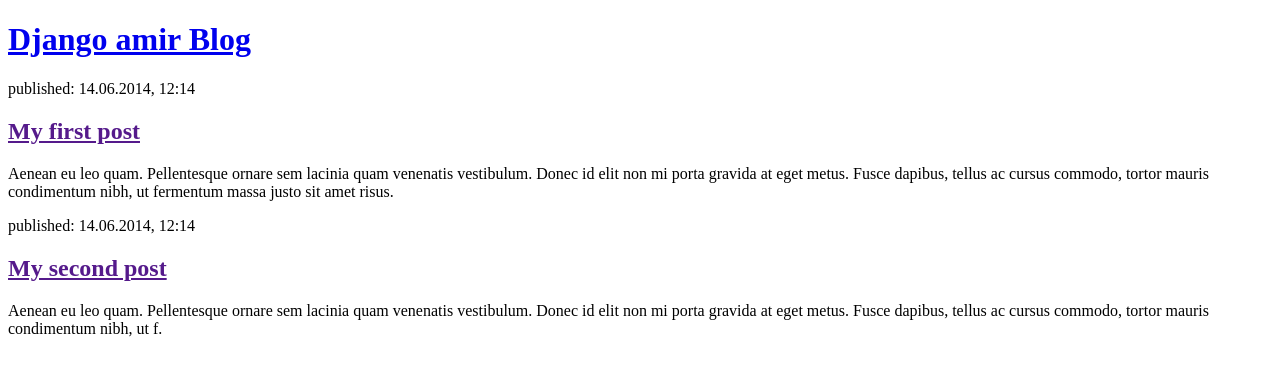
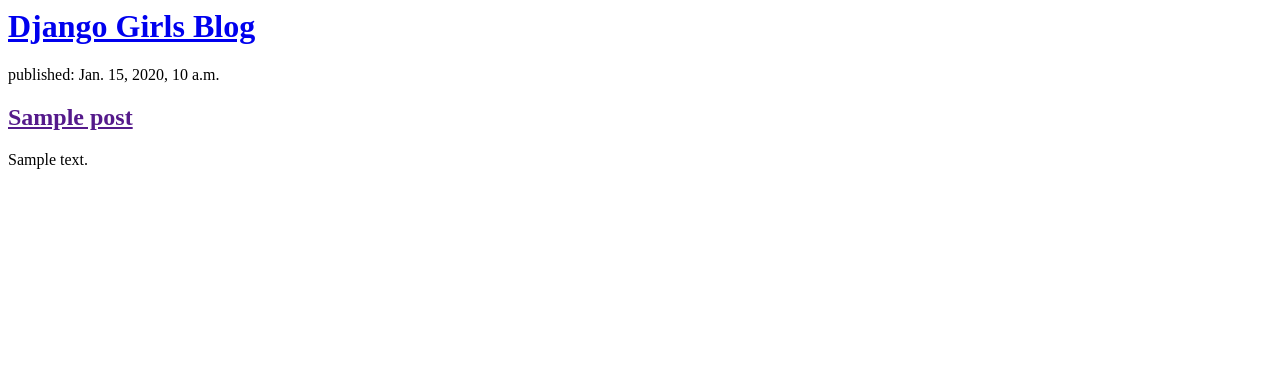
Before and after one commit to amirhosseinshakoori/blog-django, a Django app: template mysite/blog/templates/blog/post_list.html in a window 1280 px wide. Shown: the top 376 px of the page. Run offline with Django 5.2, Linux system fonts and the light colour scheme; the template is opened without the code that fills it: values that come from a table or form of the project are taken from there, others are empty; tables that the repository leaves empty hold one stand-in row (values such as "Sample post"); parts of the project's set-up code (start-up, migrations or seed data) failed here and were passed over.

Commit message:
updeat post_list.html

```diff
--- a/mysite/blog/templates/blog/post_list.html
+++ b/mysite/blog/templates/blog/post_list.html
@@ -1,23 +1,11 @@
-<!DOCTYPE html>
-<html>
-    <head>
-        <title>Django Amir blog</title>
-    </head>
-    <body>
-        <header>
-            <h1><a href="/">Django amir Blog</a></h1>
-        </header>
+<header>
+    <h1><a href="/">Django Girls Blog</a></h1>
+</header>
 
-        <article>
-            <time>published: 14.06.2014, 12:14</time>
-            <h2><a href="">My first post</a></h2>
-            <p>Aenean eu leo quam. Pellentesque ornare sem lacinia quam venenatis vestibulum. Donec id elit non mi porta gravida at eget metus. Fusce dapibus, tellus ac cursus commodo, tortor mauris condimentum nibh, ut fermentum massa justo sit amet risus.</p>
-        </article>
-
-        <article>
-            <time>published: 14.06.2014, 12:14</time>
-            <h2><a href="">My second post</a></h2>
-            <p>Aenean eu leo quam. Pellentesque ornare sem lacinia quam venenatis vestibulum. Donec id elit non mi porta gravida at eget metus. Fusce dapibus, tellus ac cursus commodo, tortor mauris condimentum nibh, ut f.</p>
-        </article>
-    </body>
-</html>
+{% for post in posts %}
+    <article>
+        <time>published: {{ post.published_date }}</time>
+        <h2><a href="">{{ post.title }}</a></h2>
+        <p>{{ post.text|linebreaksbr }}</p>
+    </article>
+{% endfor %}
```
